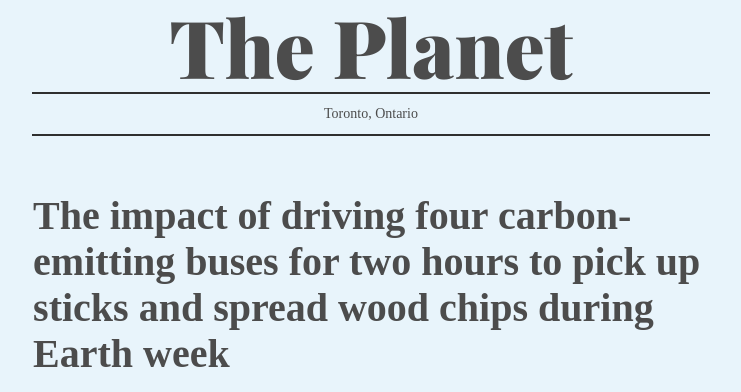
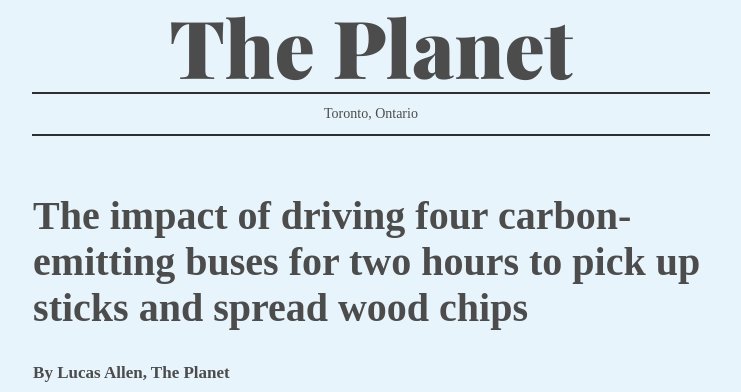
Before and after one commit to Lukieboy/ThePlanet, a plain HTML site: page index.html in a window 1280 px wide. Shown: the top 392 px of the page, without its empty margins (269-1010 px from the left). Drawn offline with nearby package versions, Linux system fonts and the light colour scheme; a web font is replaced by a local one.

Commit message:
Update index.html

```diff
--- a/index.html
+++ b/index.html
@@ -1,6 +1,5 @@
-<html>
-<head>
-    <link href='https://fonts.googleapis.com/css?family=Playfair+Display:400,700,900,400italic,700italic,900italic|Droid+Serif:400,700,400italic,700italic' rel='stylesheet' type='text/css'>
+<html><head>
+    <link href="https://fonts.googleapis.com/css?family=Playfair+Display:400,700,900,400italic,700italic,900italic|Droid+Serif:400,700,400italic,700italic" rel="stylesheet" type="text/css">
     <link rel="stylesheet" href="styles.css">
     <link rel="stylesheet" href="normalize.css">
     <title>The Planet</title>
@@ -17,7 +16,7 @@
 </div>
 <div class="content">
         <div class="collumn">
-            <div class="head"><h1 class="headline">The impact of driving four carbon-emitting buses for two hours to pick up sticks and spread wood chips during Earth week</h1></div>
+            <div class="head"><h1 class="headline">The impact of driving four carbon-emitting buses for two hours to pick up sticks and spread wood chips</h1></div>
             <div class="vline">
                 <p class="author">By Lucas Allen, The Planet</p>
                 <p>5/3/22 8:30AM</p>
@@ -44,5 +43,5 @@
     <p class="footer"><strong style="display:block; margin-top:10px;">Copyright © The Planet, 2022</strong></p>
 </footer>
 
-</body>
-</html>
+
+</body></html>
```
